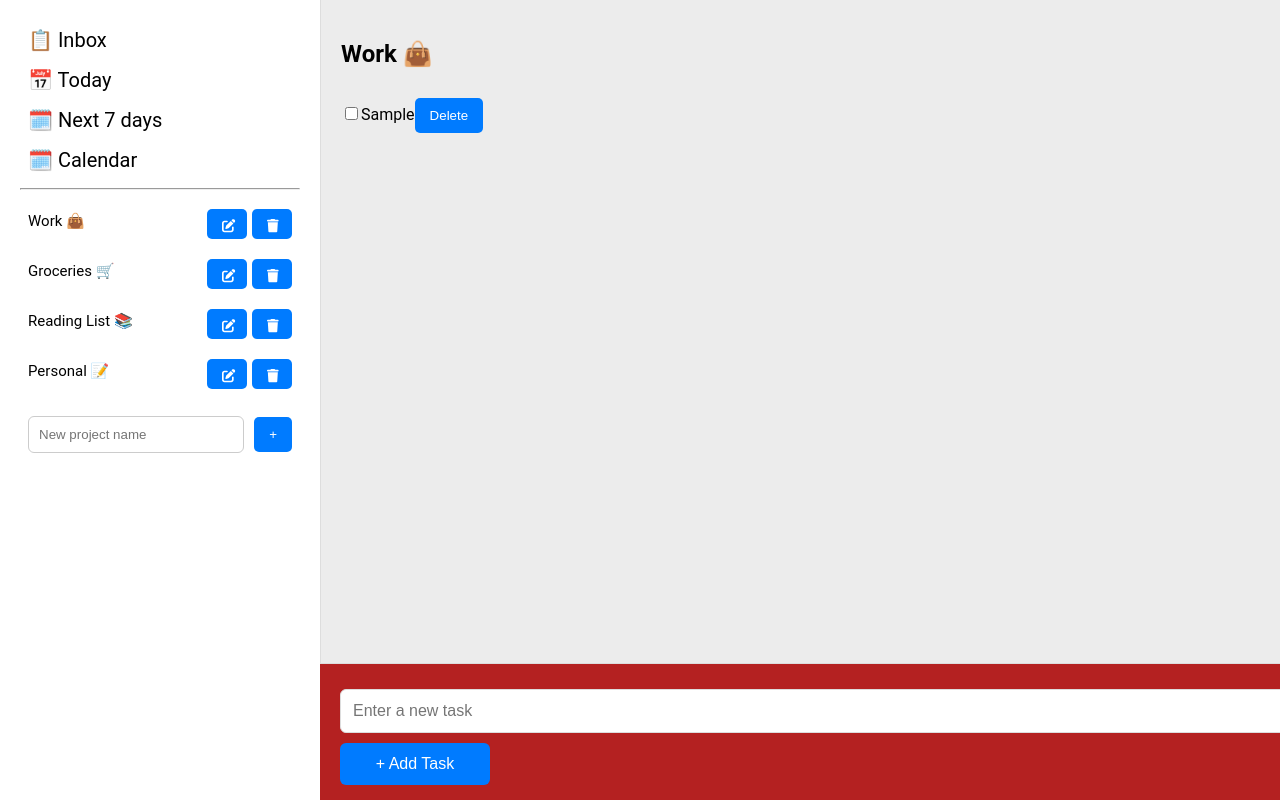
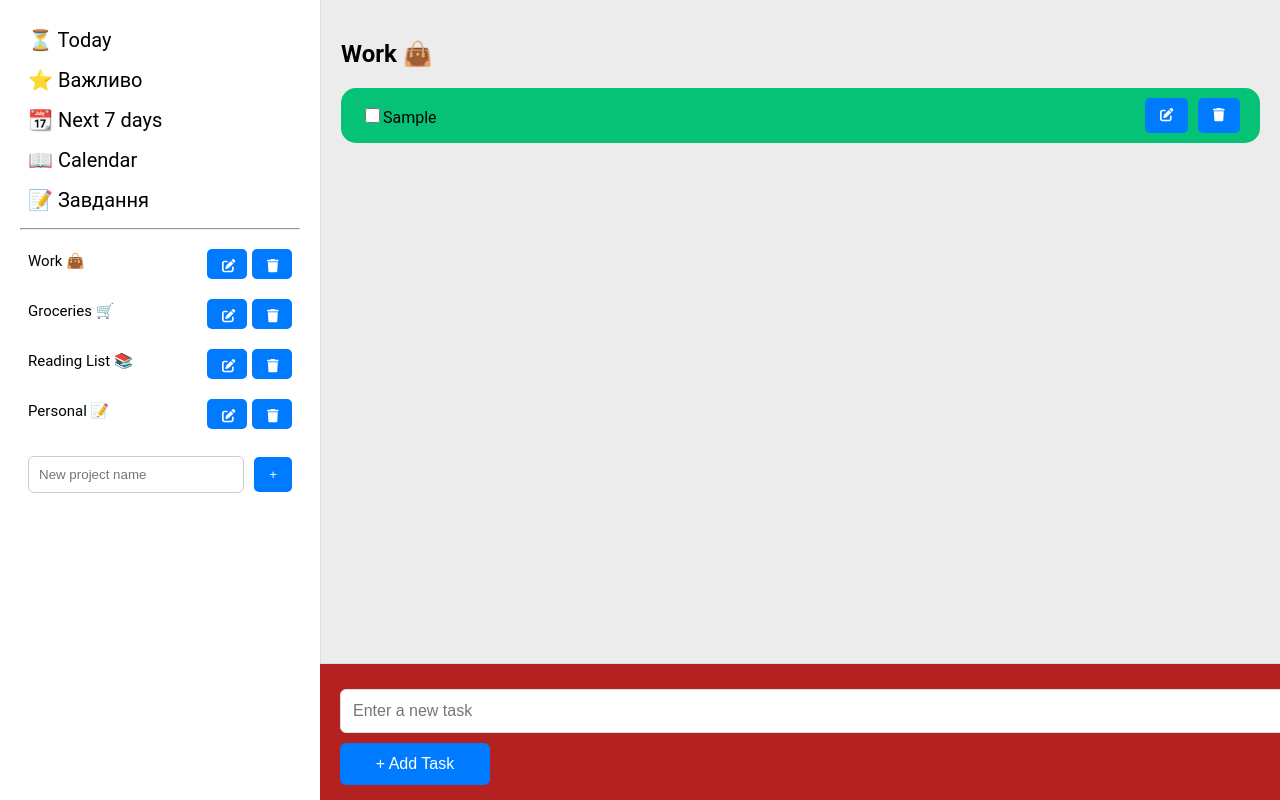
Before and after one commit to makskhv21/TodoList-app, a React (Create React App) app in the folder frontend/: page / in a window 1280 px wide. Both pictures are taken after typing "Sample" into the empty fields and a click on the button "+ Add Task". Built offline with nearby package versions, Linux system fonts and the light colour scheme; the HTML template or start-up script is replaced by a standard one.

Commit message:
Add tasks completion function

```diff
--- a/frontend/src/App.css
+++ b/frontend/src/App.css
@@ -70,28 +70,37 @@ h2 {
 .task-list {
     display: flex;
     flex-direction: column;
-    gap: 10px;
+    gap: 5px;
 }
 
-.task-item {
-    display: flex;
-    align-items: center;
-    padding: 10px;
-    background-color: #ffffff;
-    border: 1px solid #ddd;
-    border-radius: 8px;
-    box-shadow: 0 4px 8px rgba(0, 0, 0, 0.1);
-    transition: background 0.3s;
+.task-container {
+    height: auto;
+    background-color: #06c277;
+    border-radius: 15px;
+    padding-left: 20px;
+    white-space: normal;
+    overflow: hidden;
+    overflow-wrap: break-word;
 }
 
-.task-item:hover {
-    background-color: #f0f0f0;
+.input-check {
+    width: 15px;
+    height: 15px;
+    margin-top: 20px;
 }
 
-.task-item span {
-    flex: 1;
-    margin-left: 10px;
-    cursor: pointer;
+.btn-conteiner-task {
+    display: flex;
+    gap: 10px;
+    margin-right: 20px;
+    float: right;
+    padding-bottom: 10px;
+}
+
+.completed-tasks {
+    display: flex;
+    flex-direction: column;
+    gap: 5px;
 }
 
 .add-task-container {
--- a/frontend/src/components/MainContent/Task.js
+++ b/frontend/src/components/MainContent/Task.js
@@ -1,29 +1,45 @@
 import React from "react";
+import { FontAwesomeIcon } from '@fortawesome/react-fontawesome';
+import { faEdit, faSave, faTrash } from '@fortawesome/free-solid-svg-icons';
 
 function Task({ task, toggleTaskCompletion, onEdit, onDelete, isEditing, editingTaskText, setEditingTaskText, handleSaveEdit }) {
-    return(
-        <div style={{ textDecoration: task.completed ? 'line-through' : 'none' }}>
+    return (
+        <div className="task-container"
+            style={{ textDecoration: task.completed ? 'line-through' : 'none' }}>
             <input
+                className="input-check"
                 type="checkbox"
                 checked={task.completed}
                 onChange={() => toggleTaskCompletion(task.id)}
             />
             {isEditing ? (
                 <input
+                    style={{ width: '85%', marginLeft: '15px', marginBottom: '13px'}}
                     type="text"
                     value={editingTaskText}
                     onChange={(e) => setEditingTaskText(e.target.value)}
-                    onBlur={handleSaveEdit}
-                    onKeyDown={(e) => e.key === "Enter" && handleSaveEdit()}
                 />
             ) : (
                 <span onDoubleClick={onEdit}>
                     {task.text}
                 </span>
             )}
-            <button onClick={onDelete}>Delete</button>
+            <div className="btn-conteiner-task">
+                {isEditing ? (
+                    <button onClick={handleSaveEdit}>
+                        <FontAwesomeIcon icon={faSave} />
+                    </button>
+                ) : (
+                    <button onClick={onEdit}>
+                        <FontAwesomeIcon icon={faEdit} />
+                    </button>
+                )}
+                <button onClick={onDelete}>
+                    <FontAwesomeIcon icon={faTrash} />
+                </button>
+            </div>
         </div>
-    )
-};
+    );
+}
 
 export default Task;
--- a/frontend/src/components/MainContent/TaskList.js
+++ b/frontend/src/components/MainContent/TaskList.js
@@ -1,10 +1,21 @@
-import React from "react";
+import React, { useState } from "react";
 import Task from "./Task";
 
-function TaskList({ tasks, toggleTaskCompletion, editTask, deleteTask, editingTaskId, setEditingTaskId, editingTaskText, setEditingTaskText, handleSaveEdit }) {
-    return(
+function TaskList({ tasks, toggleTaskCompletion, deleteTask, editingTaskId, setEditingTaskId, editingTaskText, setEditingTaskText, handleSaveEdit }) {
+
+    const incompleteTasks = tasks.filter(task => !task.completed);
+    const completedTasks = tasks.filter(task => task.completed);
+
+    const [showCompleted, setShowCompleted] = useState(false);
+
+    const handleToggleCompleted = () => {
+        setShowCompleted(prevState => !prevState);
+    };
+
+    return (
         <div className="task-list">
-            {tasks.map(task => (
+            {/* Incomplete Tasks */}
+            {incompleteTasks.map(task => (
                 <Task
                     key={task.id}
                     task={task}
@@ -20,8 +31,33 @@ function TaskList({ tasks, toggleTaskCompletion, editTask, deleteTask, editingTa
                     handleSaveEdit={handleSaveEdit}
                 />
             ))}
+
+            {/* Completed Tasks */}
+            {completedTasks.length > 0 && (
+                <div className="completed-tasks">
+                    <h3 onClick={handleToggleCompleted} style={{ cursor: 'pointer' }}>
+                        {showCompleted ? 'Завершені ▲' : 'Завершені ▼'}
+                    </h3>
+                    {showCompleted && completedTasks.map(task => (
+                        <Task
+                            key={task.id}
+                            task={task}
+                            toggleTaskCompletion={toggleTaskCompletion}
+                            onEdit={() => {
+                                setEditingTaskId(task.id);
+                                setEditingTaskText(task.text);
+                            }}
+                            onDelete={() => deleteTask(task.id)}
+                            isEditing={editingTaskId === task.id}
+                            editingTaskText={editingTaskText}
+                            setEditingTaskText={setEditingTaskText}
+                            handleSaveEdit={handleSaveEdit}
+                        />
+                    ))}
+                </div>
+            )}
         </div>
-    )
+    );
 }
 
 export default TaskList;
--- a/frontend/src/components/Sidebar.js
+++ b/frontend/src/components/Sidebar.js
@@ -11,10 +11,11 @@ function Sidebar({ projects, setSelectedProject, addProject, editProject, delete
 
     return (
         <div className="sidebar">
-            <div className="sidebar-item large" onClick={() => setSelectedProject('Inbox')}>📋 Inbox</div>
-            <div className="sidebar-item large" onClick={() => setSelectedProject('Today')}>📅 Today</div>
-            <div className="sidebar-item large" onClick={() => setSelectedProject('Next 7 days')}>🗓️ Next 7 days</div>
-            <div className="sidebar-item large" onClick={() => setSelectedProject('Calendar')}>🗓️ Calendar</div>
+            <div className="sidebar-item large" onClick={() => setSelectedProject('Today')}>⏳ Today</div>
+            <div className="sidebar-item large" onClick={() => setSelectedProject('Important')}>⭐ Важливо</div>
+            <div className="sidebar-item large" onClick={() => setSelectedProject('Next 7 days')}>📆 Next 7 days</div>
+            <div className="sidebar-item large" onClick={() => setSelectedProject('Calendar')}>📖 Calendar</div>
+            <div className="sidebar-item large" onClick={() => setSelectedProject('Tasks')}>📝 Завдання</div>
             <hr />
             <div className="projects">
                 {projects.map((project, index) => (
```
